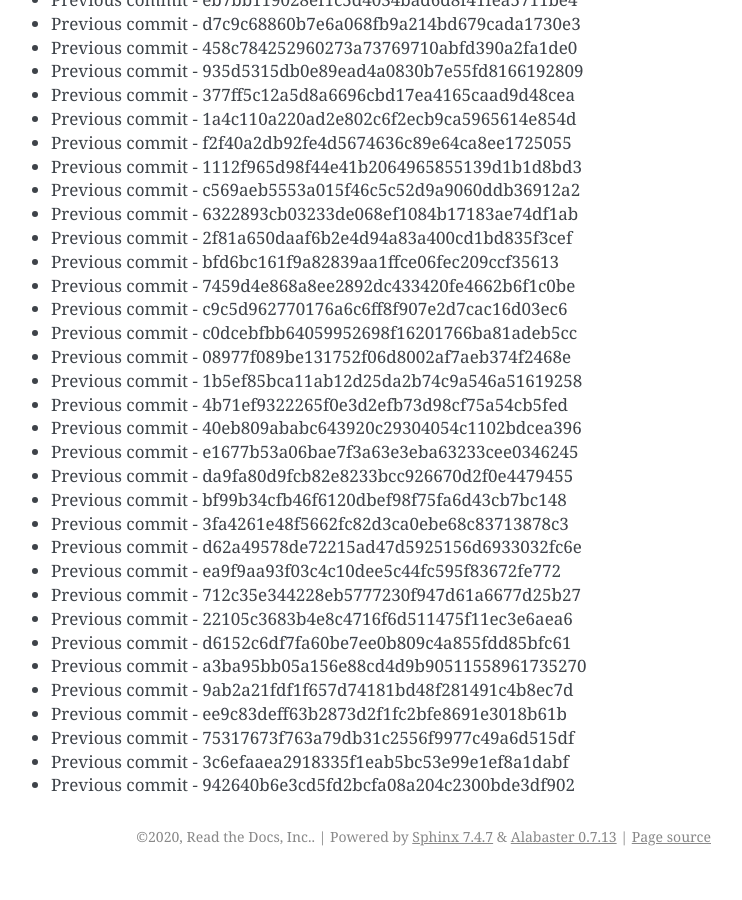
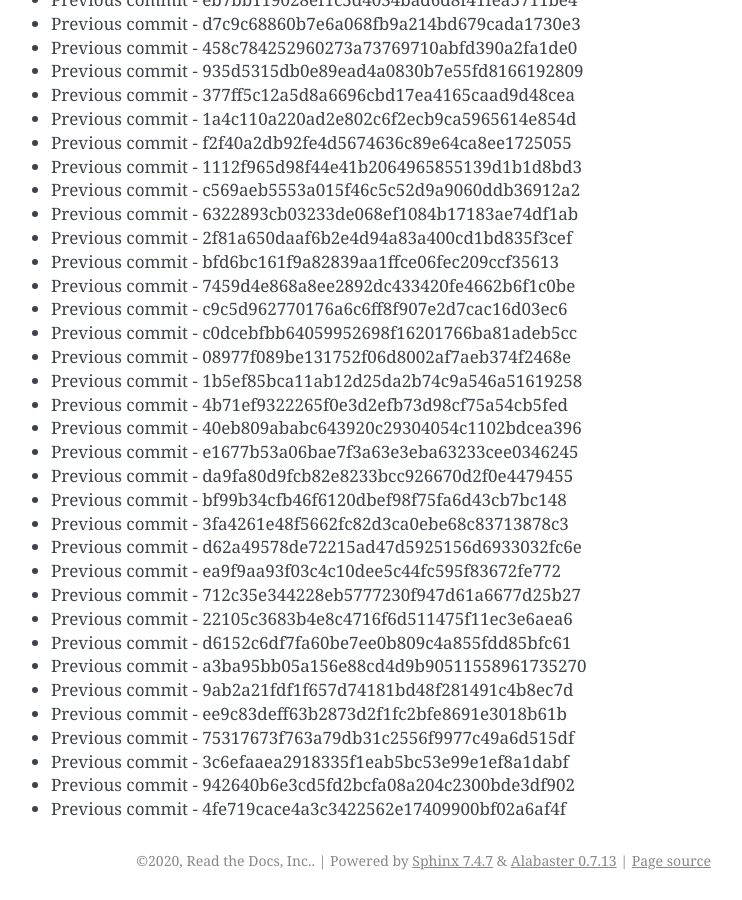
Before and after one commit to readthedocs/rtd-git-stresstest, a Sphinx documentation site: the page built from docs/updates.rst, in a window 1280 px wide and 900 px high, scrolled down 101935 px. Shown: the whole window, without its empty margins (399-1141 px from the left). Built offline with Sphinx 7.4.7, drawn with Linux system fonts in a browser that asks for light colours; before the commit the page ends 102811 px from its top, so only the background shows below that.

Commit message:
Generating commit from previous: 4fe719cace4a3c3422562e17409900bf02a6af4f

```diff
--- a/docs/updates.rst
+++ b/docs/updates.rst
@@ -4315,3 +4315,4 @@ It can be tested for any performance characteristics.
 * Previous commit - 75317673f763a79db31c2556f9977c49a6d515df
 * Previous commit - 3c6efaaea2918335f1eab5bc53e99e1ef8a1dabf
 * Previous commit - 942640b6e3cd5fd2bcfa08a204c2300bde3df902
+* Previous commit - 4fe719cace4a3c3422562e17409900bf02a6af4f
```
